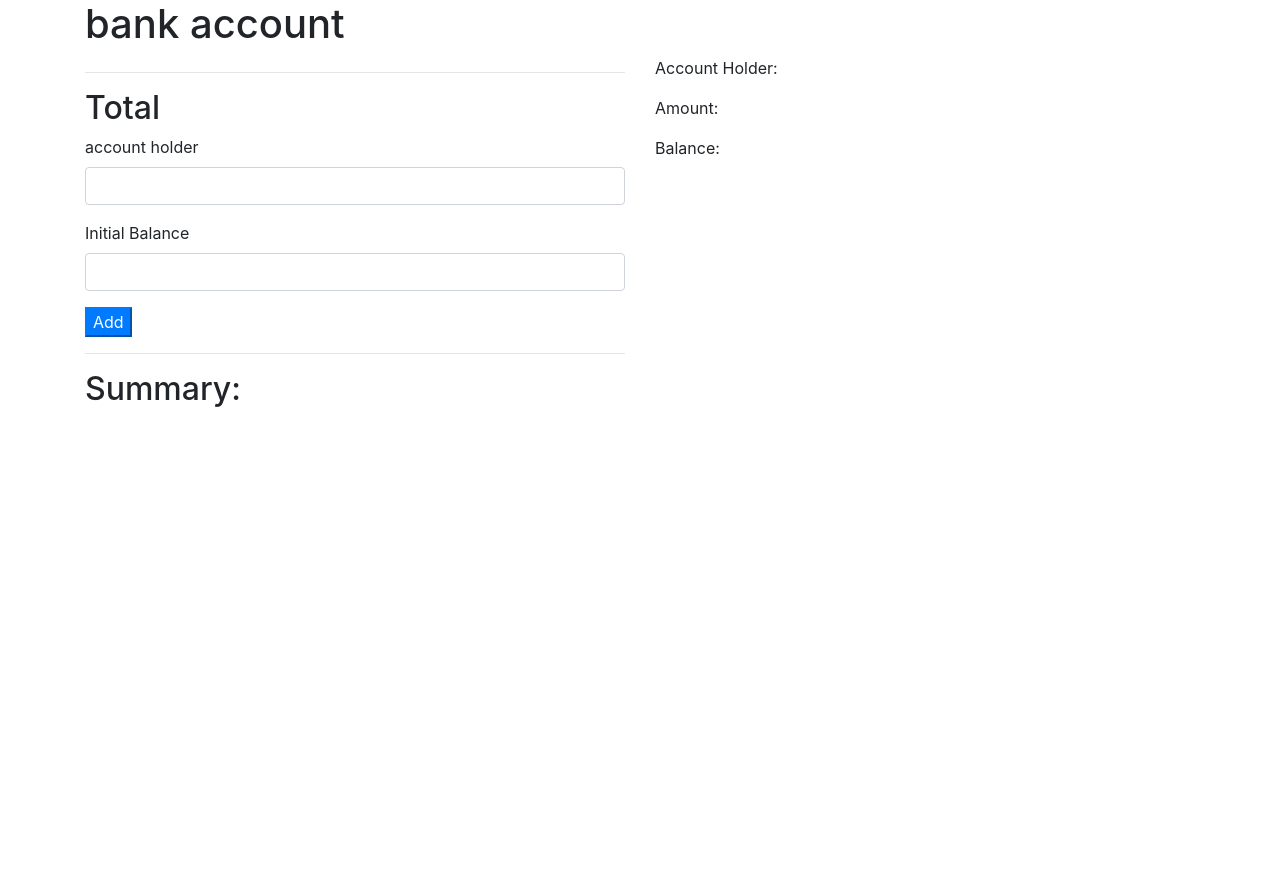
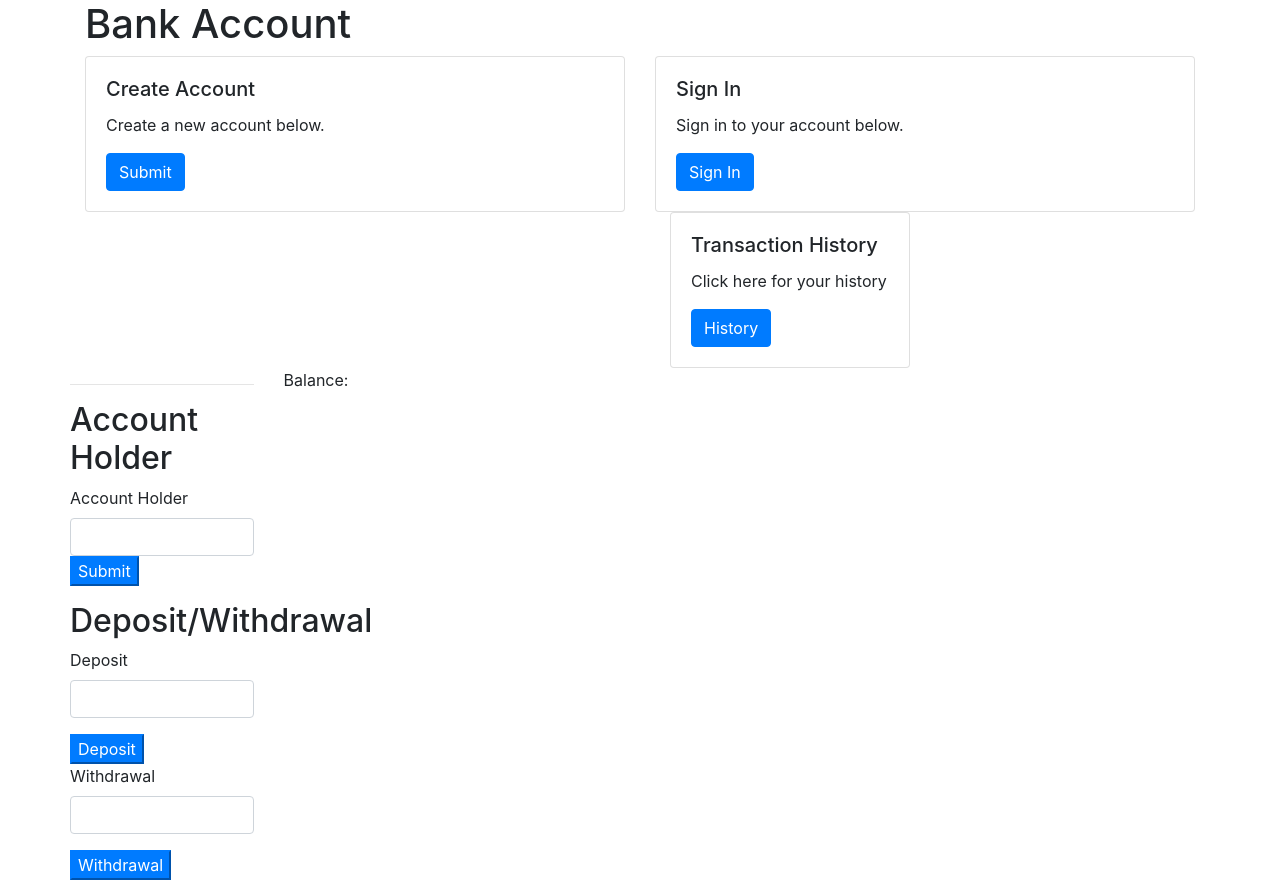
Before and after one commit to KarlStarkweather/bank-account, a plain HTML site: page index.html in a window 1280 px wide. Before the commit the page ends 800 px from the top, so only its background shows below. Drawn offline with Linux system fonts and the light colour scheme.

Commit message:
fixed business logic for multiple transactions

```diff
--- a/index.html
+++ b/index.html
@@ -9,31 +9,64 @@
 </head>
 <body>
   <div class="container">
-    <h1>bank account</h1>
+    <h1>Bank Account</h1>
+
+    <div class="row">
+      <div class="col-sm-6">
+        <div class="card">
+          <div class="card-body">
+            <h5 class="card-title">Create Account</h5>
+            <p class="card-text">Create a new account below.</p>
+            <a href="#" class="btn btn-primary">Submit</a>
+          </div>
+        </div>
+      </div>
+      <div class="col-sm-6">
+        <div class="card">
+          <div class="card-body">
+            <h5 class="card-title">Sign In </h5>
+            <p class="card-text">Sign in to your account below.</p>
+            <a href="#" class="btn btn-primary">Sign In</a>
+          </div>
+        </div>
+      <div class="col-sm-6">
+        <div class="card">
+          <div class="card-body">
+            <h5 class="card-title">Transaction History</h5>
+            <p class="card-text"> Click here for your history</p>
+            <a href="#" class="btn btn-primary">History</a>
+          </div>
+        </div>
+      </div>
+    </div>
+
+
     <div class="row">
       <div class="col-md-6">
         <hr>
-        <h2> Total </h2>
+        <h2> Account Holder </h2>
         <form id="new-contact">
           <div class="form-group">
-            <label for="new-total">account holder</label>
+            <label for="new-accountHolder">Account Holder</label>
             <input type="text"  class="form-control" id="new-account holder">
+            <button type="btn-accountholder" class="btn-primary">Submit</button>
           </div>
-          <div class="form-group">
-            <label for="new-inital balance"> Initial Balance </label>
-            <input type="text"  class="form-control" id="new-initial-balance">
-          </div>
-          <button type="submit" class="btn-primary">Add</button>
+          <h2> Deposit/Withdrawal</h2>
+            <div class="form-group">
+              <label for="new-deposits">Deposit</label>
+              <input type="text"  class="form-control" id="new-deposit">
+            </div>
+            <button type="btn-deposit" class="btn-primary">Deposit</button>
+            <div class="form-group">
+              <label for="new-withdrawal">Withdrawal</label>
+              <input type="text"  class="form-control" id="new-withdrawal">
+            </div>
+            <button type="btnwithdrawal" class="btn-primary">Withdrawal</button>
         </form>
-        <hr>
-        <h2>Summary:</h2>
-        <ul id="contacts">
-        </ul>
       </div>
+
       <div class="col-md-6">
-        <div id="show-contact">
-          <p>Account Holder: <span class="first-name"></span></p>
-          <p>Amount: <span class="last-name"></span></p>
+        <div id="show-total">
           <p>Balance: <span class = "balance"></span> </p>
           <div id="buttons">
           </div>
--- a/js/scripts.js
+++ b/js/scripts.js
@@ -4,30 +4,33 @@ function BankAccount(initialBalance, accountHolder) {
   this.balance = initialBalance;
   this.accountHolder = accountHolder;
   this.transactions = {};
+  this.transactionID = 0;
 }
 
-function Transaction(amount) {
-  this.timeStamp = Date.now();
-  if(amount>=0) {
-    this.type = "Deposit";
-  } else {
-    this.type = "Withdrawal";
-  }
+BankAccount.prototype.assignTransactionID = function() {
+  this.transactionID += 1;
+  return this.transactionID;
+};
+
+function Transaction(amount,type) {
+  const d = new Date();
+  this.timeStamp = d.toISOString();
+  this.type = type;
   this.amount = amount;
-}
+};
 
-BankAccount.prototype.recordTransaction = function(amount) {
-  let transaction = new Transaction(amount);
-  this.transactions[transaction.timeStamp] = transaction;
-}
-
-
+BankAccount.prototype.recordTransaction = function(transaction) {
+  transaction.id = this.assignTransactionID();
+  this.transactions[transaction.id] = transaction;
+};
 
 BankAccount.prototype.deposit = function(amount) {
   if (typeof(amount) === 'number') {
     if (amount >= 0) {
+      let t = new Transaction(amount,"Deposit");
+      this.recordTransaction(t);
+      console.log(this);
       return this.balance += amount;
-      this.recordTransaction(amount);
     } else {
       alert ("must deposit a positive amount!");
     };
@@ -39,6 +42,7 @@ BankAccount.prototype.deposit = function(amount) {
 BankAccount.prototype.withdrawal = function(amount) {
   if (typeof(amount) === 'number') {
     if (amount >= 0 && amount < balance) {
+      this.recordTransaction(amount, "Withdrawal");
       return this.balance -= amount;
     } else {
       alert ("withdraw request/invaild");
@@ -52,8 +56,12 @@ BankAccount.prototype.withdrawal = function(amount) {
 
 
 
-let BankAccount = new BankAccount();
-let accountHolder = new accountHolder("200", "Karl");
-let contact2 = new Contact("100", "tod");
-BankAccount.recordTransaction(amount);
-addressBook.addContact(contact2);
+let b = new BankAccount(100,"Joe");
+b.assignTransactionID;
+console.log(b)
+
+
+// let accountHolder = new accountHolder("200", "Karl");
+// let contact2 = new Contact("100", "tod");
+// BankAccount.recordTransaction(amount);
+// addressBook.addContact(contact2);
```
